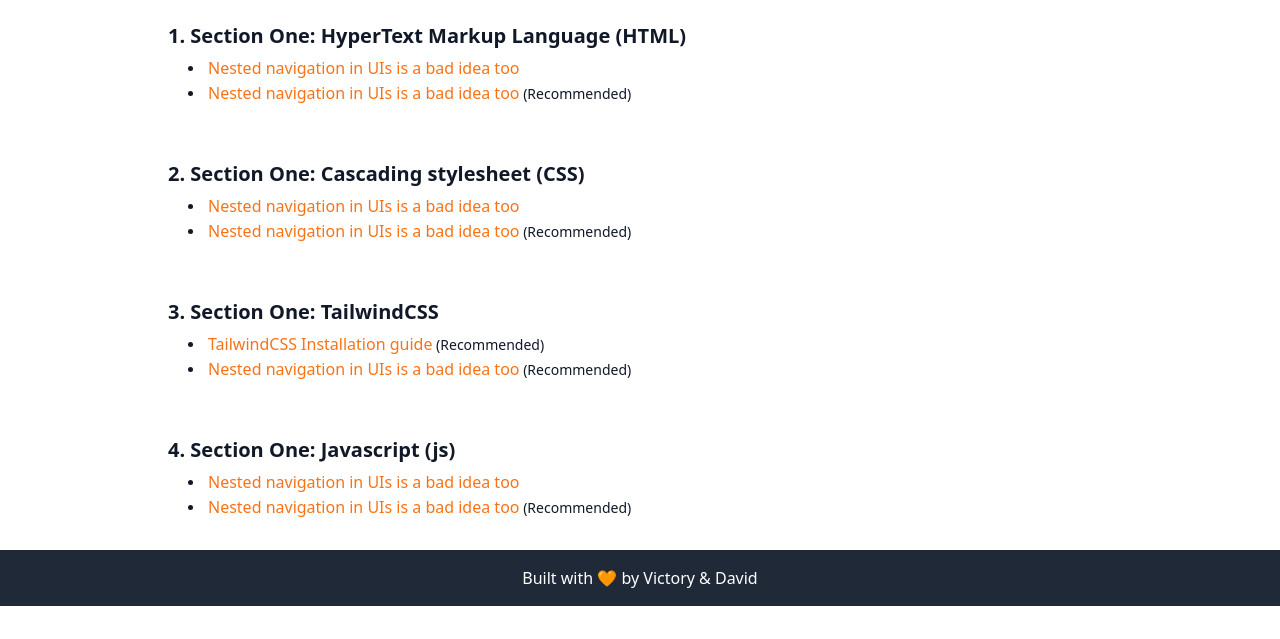
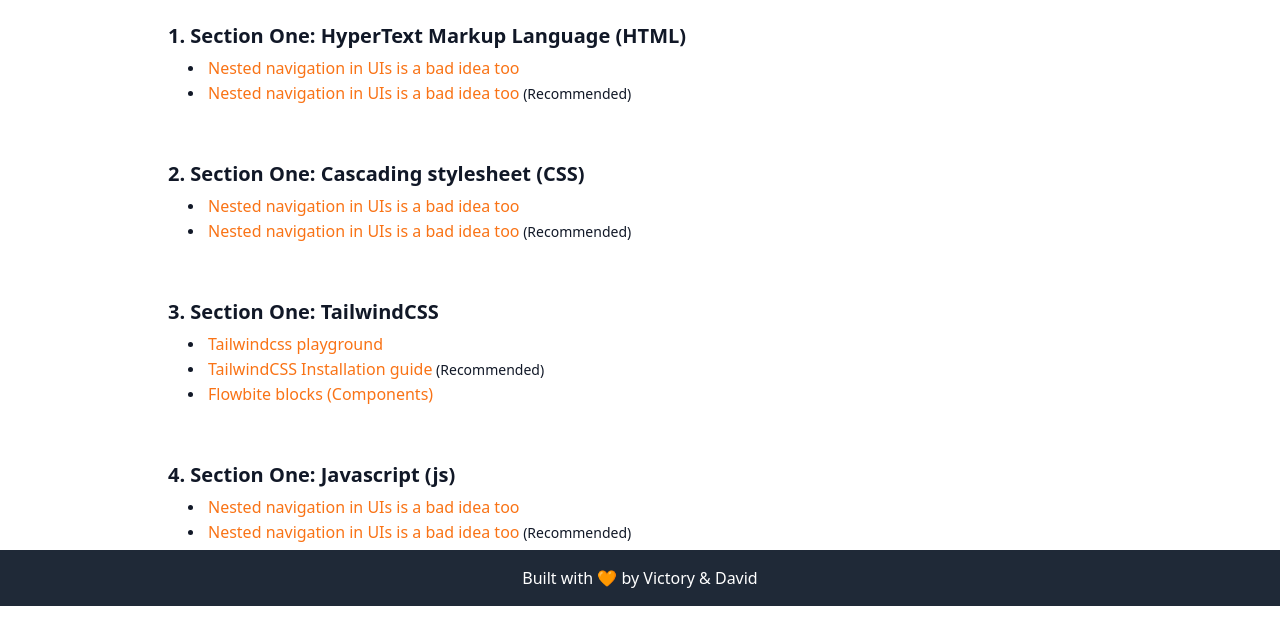
Before and after one commit to NiengeDavid/Course-Resources, a website: page index.html in a window 1280 px wide. Shown: the part 194-833 px from the top of the page. Before the commit the page ends 808 px from the top, so only its background shows below. Drawn offline with Linux system fonts and the light colour scheme.

Commit message:
testing my branch

```diff
--- a/index.html
+++ b/index.html
@@ -46,8 +46,9 @@
             <li class="pt-10 text-lg font-bold md:text-xl">
                 Section One: TailwindCSS
                 <ul class="ps-5 mt-2 space-y-1 list-disc list-inside text-sm font-medium">
+                    <li><a href="https://play.tailwindcss.com/" class="text-sm text-orange-500 font-medium hover:text-orange-700 md:text-[16px]">Tailwindcss playground</a></li>
                     <li><a href="https://tailwindcss.com/docs/installation" class="text-sm text-orange-500 font-medium hover:text-orange-700 md:text-[16px]">TailwindCSS Installation guide</a> (Recommended)</li>
-                    <li><a href="#" class="text-sm text-orange-500 font-medium hover:text-orange-700 md:text-[16px]">Nested navigation in UIs is a bad idea too</a> (Recommended)</li>
+                    <li><a href="https://flowbite.com/blocks/" class="text-sm text-orange-500 font-medium hover:text-orange-700 md:text-[16px]">Flowbite blocks (Components)</a></li>
                 </ul>
             </li>
 
```
